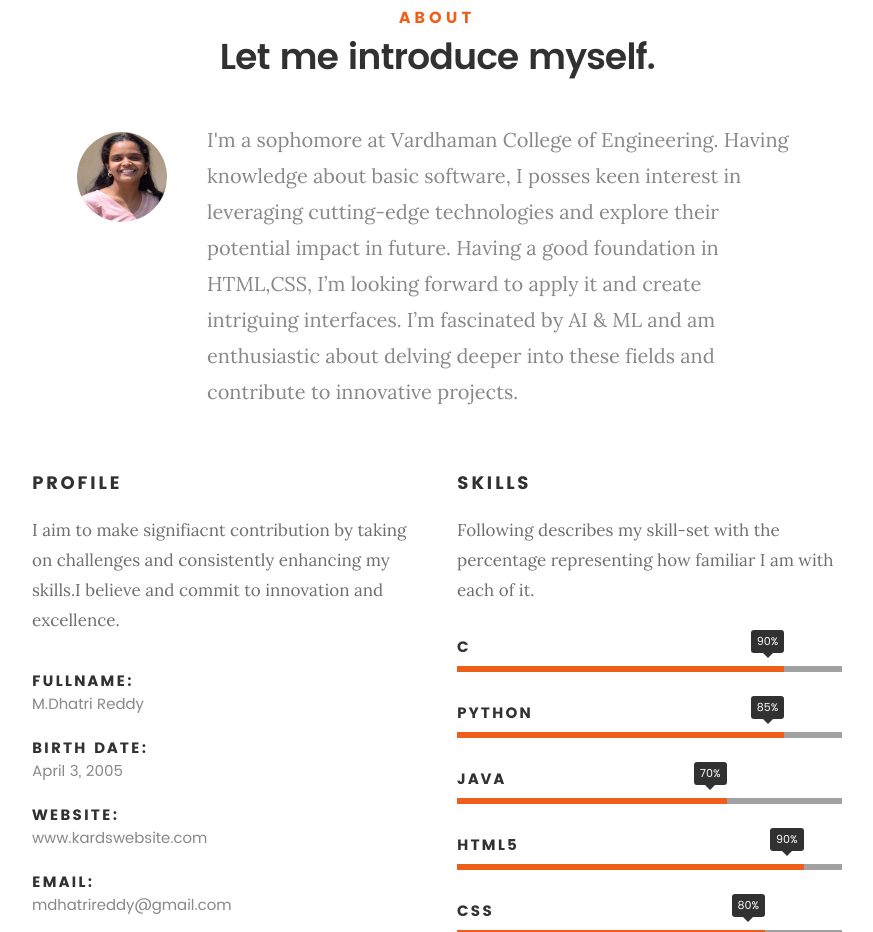
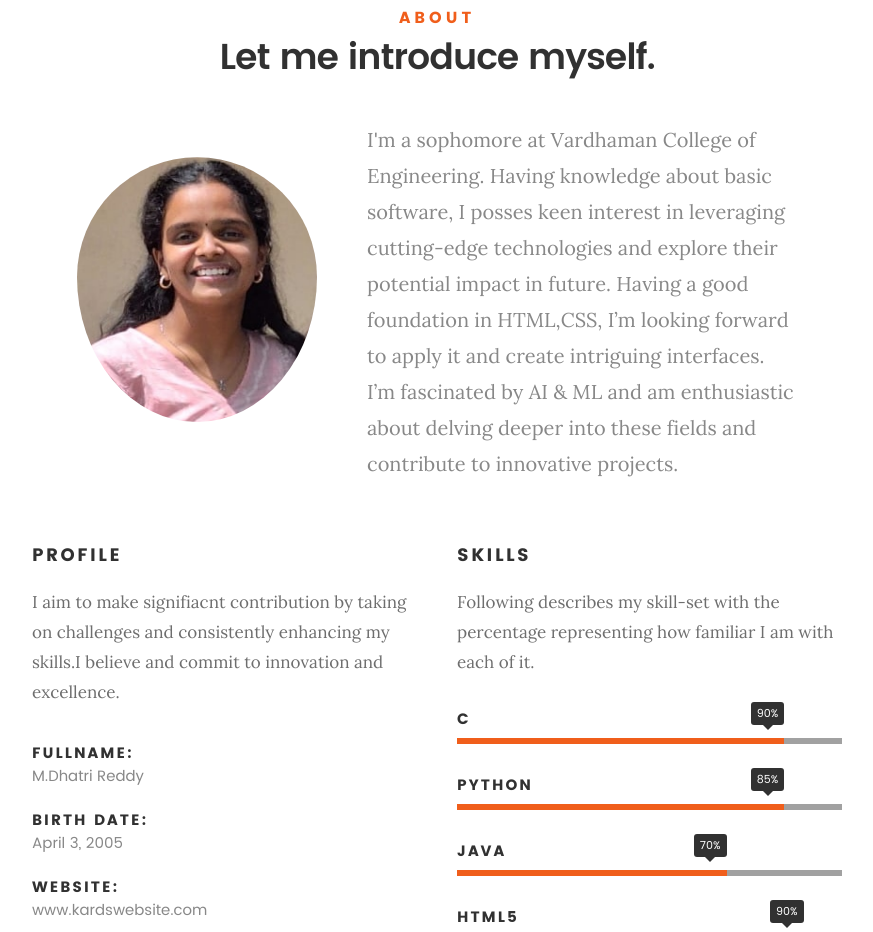
Before and after one commit to DhatriReddy/Portfolio, a plain HTML site: page index.html in a window 1280 px wide. Shown: the part 917-1849 px from the top of the page, without its empty margins (203-1076 px from the left). Drawn offline with Linux system fonts and the light colour scheme; files whose address does not match are found by name.

Commit message:
Update main.css

```diff
--- a/css/main.css
+++ b/css/main.css
@@ -1664,10 +1664,11 @@ header .logo a {
 	margin-left: -30px;
 }
 .intro-info img {
-	height: 9rem;
-	width: 9rem;
+	height: 29rem;
+	width: 24rem;
 	border-radius: 50%;
-	margin: .9rem 0 0 0;
+	padding-top: 3.5%;
+	margin: 0.9rem 5rem 4rem 0;
 	float: left;
 }
 .intro-info .lead {
```
